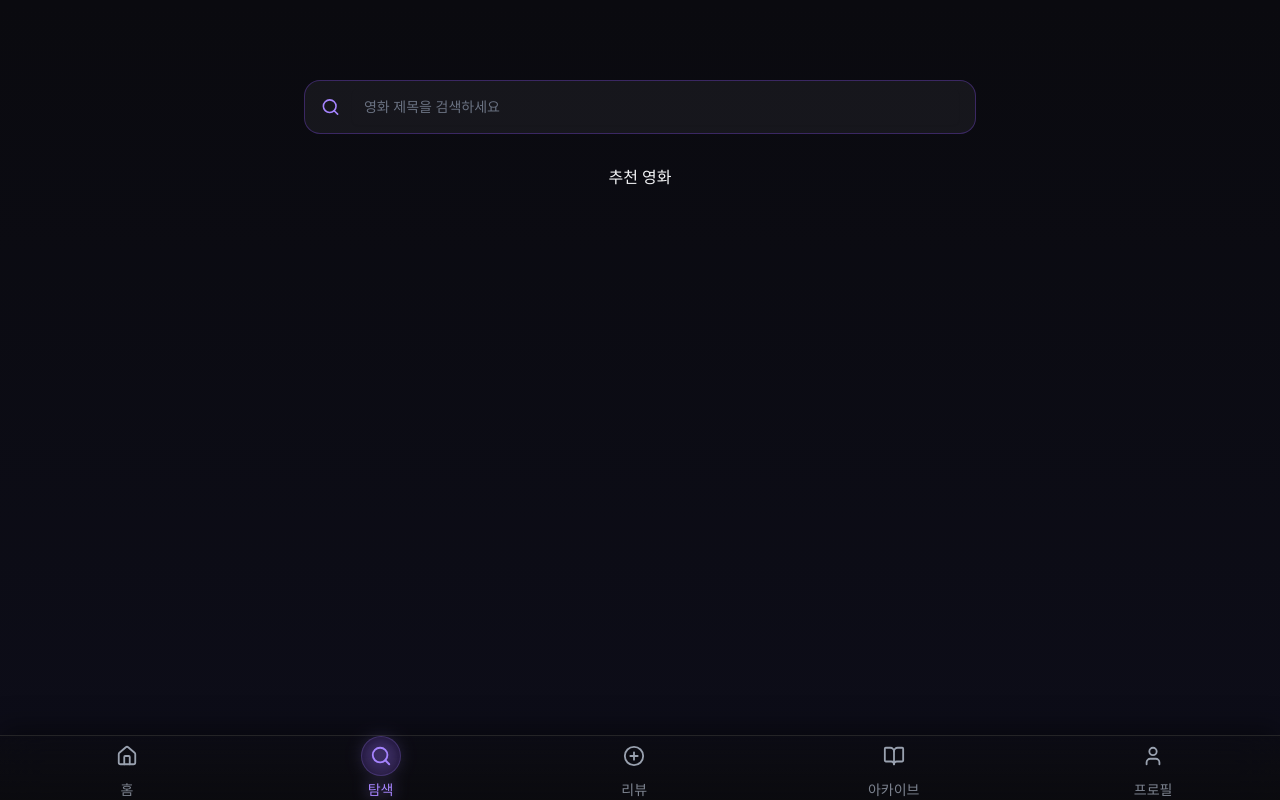
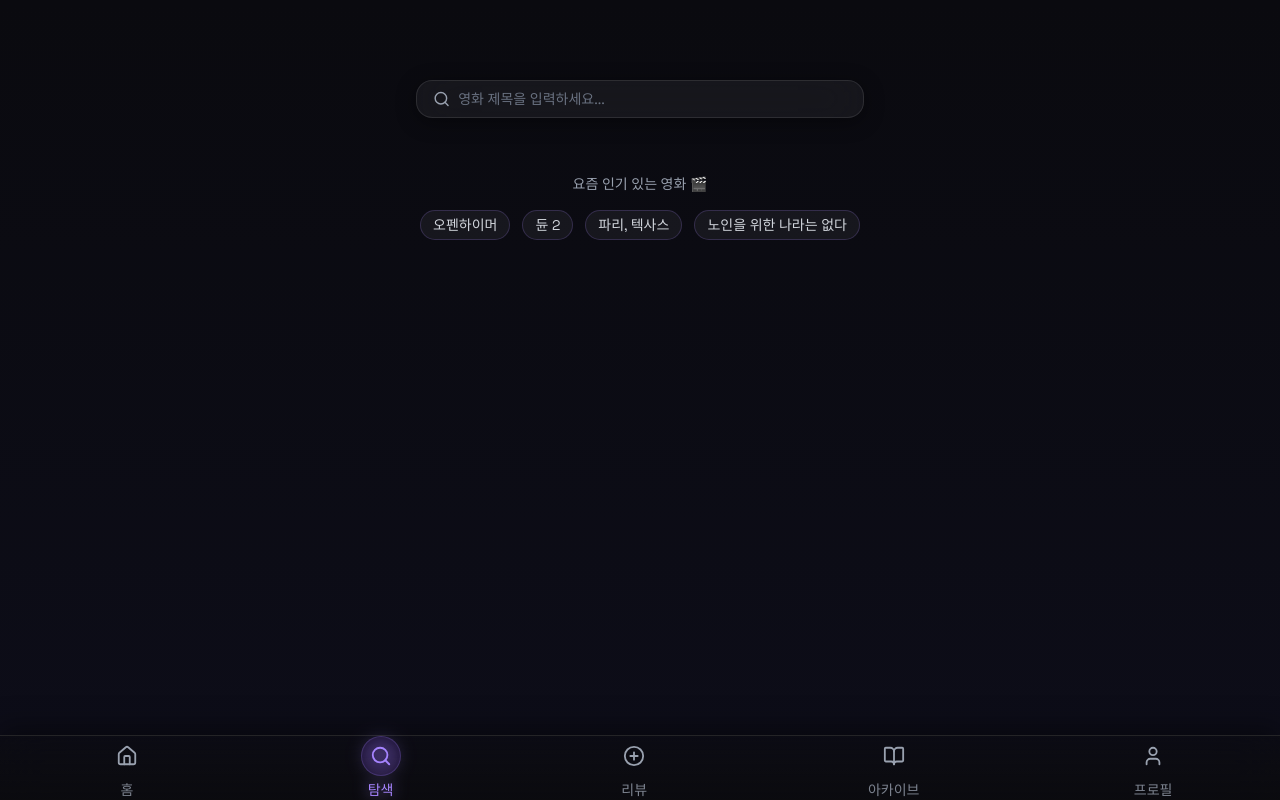
Before and after one commit to lunnne/cinelog, a Next.js app: page /explore in a window 1280 px wide. Built offline with nearby package versions, Linux system fonts and the light colour scheme; a web font is replaced by a local one.

Commit message:
feat:implement searchpage

```diff
--- a/src/app/explore/components/SearchResults.tsx
+++ b/src/app/explore/components/SearchResults.tsx
@@ -1,27 +1,32 @@
-import Image from 'next/image';
+import Image from "next/image"
 
-export default function SearchResults({ results }: { results: any[] }) {
-  if(results.length === 0)
-    return <p className="text-gray-400 text-sm text-center py-4">검색 결과가 없습니다.</p>
-
+export default function SearchResults({ query, data }: { query: string, data: any }) {
   return (
-    <ul className="max-h-[400px] overflow-y-auto divide-y divide-white/10">
-      {results.map((movie) => (
-        <li key={movie.id} className="flex items-center gap-4 p-3 hover:bg-violet-500/10 cursor-pointer transition">
-          <div className="relative w-[40px] h-[60px] rounded-md overflow-hidden shrink-0">
+    <div className="w-full flex flex-col items-start">
+      <h2 className="text-violet-300 text-lg mb-4">“{query}” 검색 결과</h2>
+      {data.results.length === 0 ? (
+        <p className="text-gray-500 text-center w-full mt-10 animate-fadeIn">
+          검색 결과가 없습니다.
+        </p>
+      ) : (
+        <div className="grid grid-cols-2 sm:grid-cols-3 md:grid-cols-4 gap-4 w-full">
+          {data.results.map((movie: any) => (
+            <div key={movie.id} className="flex flex-col items-center group">
+              <div className="relative w-[120px] h-[180px] rounded-xl overflow-hidden shadow-lg group-hover:scale-105 transition-transform">
                 <Image
-              src={movie.poster_path ? `https://image.tmdb.org/t/p/w200${movie.poster_path}` : "/no-image.png"}
+                  src={`https://image.tmdb.org/t/p/w500${movie.poster_path}`}
                   alt={movie.title}
                   fill
                   className="object-cover"
                 />
               </div>
-          <div className="flex flex-col">
-            <p className="text-gray-100 font-medium text-sm">{movie.title}</p>
-            <span className="text-xs text-gray-500">{movie.release_date?.slice(0, 4) || "연도 미상"}</span>
+              <p className="text-xs text-center mt-2 text-gray-300 group-hover:text-violet-300 transition">
+                {movie.title}
+              </p>
             </div>
-        </li>
           ))}
-    </ul>
-  );
+        </div>
+      )}
+    </div>
+  )
 }
--- a/src/app/explore/components/SearchSuggestions.tsx
+++ b/src/app/explore/components/SearchSuggestions.tsx
@@ -1,7 +1,21 @@
 export default function SearchSuggestions() {
   return (
-    <div>
-      <h2>추천 영화</h2>
+    <div className="text-center text-gray-400 animate-fadeIn">
+      <p className="text-sm mb-4">요즘 인기 있는 영화 🎬</p>
+      <div className="flex flex-wrap justify-center gap-3 text-gray-300">
+        <span className="px-3 py-1 rounded-full bg-white/5 border border-violet-400/20 text-sm">
+          오펜하이머
+        </span>
+        <span className="px-3 py-1 rounded-full bg-white/5 border border-violet-400/20 text-sm">
+          듄 2
+        </span>
+        <span className="px-3 py-1 rounded-full bg-white/5 border border-violet-400/20 text-sm">
+          파리, 텍사스
+        </span>
+        <span className="px-3 py-1 rounded-full bg-white/5 border border-violet-400/20 text-sm">
+          노인을 위한 나라는 없다
+        </span>
+      </div>
     </div>
-  );
+  )
 }
--- a/src/app/explore/components/searchBar.tsx
+++ b/src/app/explore/components/searchBar.tsx
@@ -1,51 +1,58 @@
-'use client';
+"use client"
 
-import { useState, useEffect } from 'react';
-import { Search } from 'lucide-react';
-import { Input } from '@/components/ui/input';
-import SearchResults from './SearchResults';
+import { useState, useEffect } from "react"
+import { Search } from "lucide-react"
+import { useRouter } from "next/navigation"
 
 export default function SearchBar() {
-  const [query, setQuery] = useState('');
-  const [isFocused, setIsFocused] = useState(false);
-  const [results, setResults] = useState<any[]>([]);
+  const [query, setQuery] = useState("")
+  const [results, setResults] = useState<any[]>([])
+  const router = useRouter()
 
   useEffect(() => {
-    if (query.length < 2) {
-      setResults([]);
-      return;
+    const fetchMovies = async () => {
+      if (query.length < 2) return setResults([])
+      const res = await fetch(`/api/search?query=${query}`)
+      const data = await res.json()
+      setResults(data.results.slice(0, 5))
     }
+    const delay = setTimeout(fetchMovies, 300)
+    return () => clearTimeout(delay)
+  }, [query])
 
-    const fetchMovies = async () => {
-      const res = await fetch(`/api/search?query=${query}`);
-      const data = await res.json();
-      setResults(data.results || []);
-    };
-    const delay = setTimeout(fetchMovies, 300);
-    return () => clearTimeout(delay);
-  }, [query]);
+  const handleSubmit = (e: React.FormEvent) => {
+    e.preventDefault()
+    if (!query) return
+    router.push(`/explore?query=${encodeURIComponent(query)}`)
+  }
 
   return (
-    <div className="w-full relative">
-      <div className="flex items-center gap-3 border border-violet-500/30 rounded-2xl bg-white/5 px-4 py-2 focus-within:border-violet-400 transition-all">
-        <Search className="text-violet-400 w-5 h-5" />
-        <Input
+    <form onSubmit={handleSubmit} className="relative w-full max-w-md mx-auto">
+      <div className="flex items-center bg-white/5 border border-white/10 rounded-2xl px-4 py-2 backdrop-blur-xl shadow-[0_4px_20px_rgba(0,0,0,0.4)] focus-within:border-violet-400/40 transition">
+        <Search size={18} className="text-gray-400" />
+        <input
           type="text"
-          placeholder="영화 제목을 검색하세요"
           value={query}
           onChange={(e) => setQuery(e.target.value)}
-          onFocus={() => setIsFocused(true)}
-          onBlur={() => setTimeout(() => setIsFocused(false), 200)}
-          className="bg-transparent border-0 text-gray-200 placeholder:text-gray-500 focus:ring-0"
+          placeholder="영화 제목을 입력하세요..."
+          className="w-full bg-transparent text-gray-100 outline-none px-2 placeholder:text-gray-500 text-sm"
         />
       </div>
 
-      {/* 🔍 포커스 + 입력 시 결과 표시 */}
-      {isFocused && query && (
-        <div className="absolute top-14 left-0 w-full bg-[#12121f]/95 border border-violet-400/20 rounded-2xl shadow-xl z-10 backdrop-blur-md">
-          <SearchResults results={results} />
-        </div>
+      {/* 자동완성 드롭다운 */}
+      {results.length > 0 && (
+        <ul className="absolute w-full mt-2 bg-[#12121f]/95 border border-violet-400/20 rounded-xl shadow-lg overflow-hidden backdrop-blur-lg animate-fadeIn z-50">
+          {results.map((movie) => (
+            <li
+              key={movie.id}
+              onClick={() => router.push(`/explore?query=${encodeURIComponent(movie.title)}`)}
+              className="px-4 py-2 text-sm text-gray-300 hover:bg-violet-500/20 cursor-pointer transition-colors"
+            >
+              {movie.title}
+            </li>
+          ))}
+        </ul>
       )}
-    </div>
-  );
+    </form>
+  )
 }
--- a/src/app/explore/page.tsx
+++ b/src/app/explore/page.tsx
@@ -1,16 +1,38 @@
-import SearchBar from './components/searchBar';
-import SearchSuggestions from './components/SearchSuggestions';
+import SearchBar from "./components/searchBar"
+import SearchSuggestions from "./components/SearchSuggestions"
+import SearchResults from "./components/SearchResults"
 
-export default function ExplorePage() {
+async function getMovies(query: string) {
+  const res = await fetch(
+    `${process.env.NEXT_PUBLIC_BASE_URL}/api/search?query=${query}`,
+    { next: { revalidate: 3600 } }
+  )
+  return res.json()
+}
+
+export default async function ExplorePage({ searchParams }: { searchParams: { query?: string } }) {
+  const query = (await searchParams).query || ""
+  const data = query ? await getMovies(query) : null
+
   return (
     <main className="min-h-screen bg-linear-to-b from-[#0a0a0f] to-[#0d0d19] text-gray-100 px-6 pt-20 flex flex-col items-center">
       <div className="w-full max-w-2xl flex flex-col items-center gap-8">
         {/* 🔍 검색창 */}
         <SearchBar />
 
-        {/* 🎬 포커스 전 추천/인기 섹션 */}
-        <SearchSuggestions />
+        {/* ✨ 부드러운 전환 영역 */}
+        <div className="relative w-full mt-6 min-h-[300px]">
+          {!query ? (
+            <div className="animate-fadeIn absolute inset-0">
+              <SearchSuggestions />
+            </div>
+          ) : (
+            <div className="animate-fadeIn absolute inset-0">
+              <SearchResults query={query} data={data} />
+            </div>
+          )}
+        </div>
       </div>
     </main>
-  );
+  )
 }
--- a/src/app/review/page.tsx
+++ b/src/app/review/page.tsx
@@ -0,0 +1,7 @@
+export default function ReviewPage() {
+  return (
+    <div>
+      <h1>Write Review Page</h1>
+    </div>
+  );
+}
```
Lines whose indentation alone changed are shown as unchanged.
